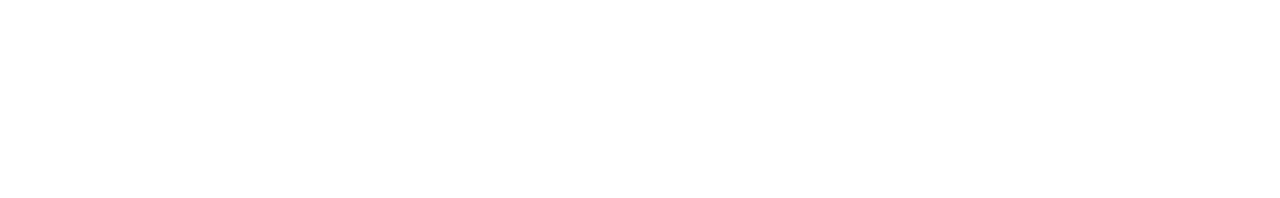
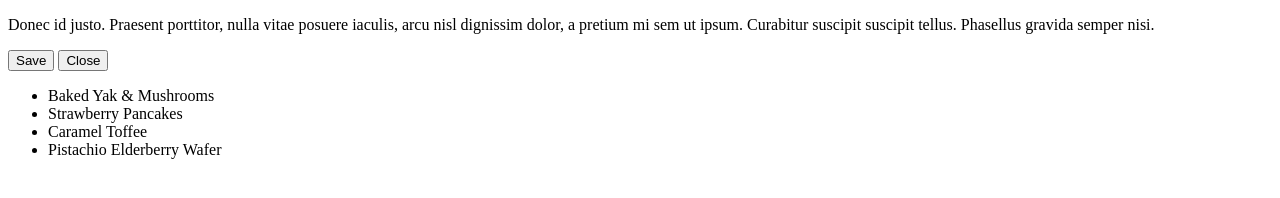
Before and after one commit to Weselka/js, a plain HTML site: page index.html in a window 1280 px wide. Drawn offline with Linux system fonts and the light colour scheme.

Commit message:
2022-09-07

```diff
--- /dev/null
+++ b/css/style.css
@@ -0,0 +1,7 @@
+body {
+  margin: 24px;
+}
+
+.is-hidden {
+  display: none;
+}
--- a/index.html
+++ b/index.html
@@ -7,10 +7,64 @@
     <title>Script</title>
   </head>
   <body>
+    <!-- <ul>
+      <li>First item</li>
+      <li>Second item</li>
+      <li>Third item</li>
+      <li>Fourth item</li>
+      <li>Fifth item</li>
+    </ul> -->
+    <!-- <ul id="menu" class="menu">
+      <li class="menu-item">home</li>
+      <li class="menu-item">about</li>
+      <li class="menu-item">gallery</li>
+      <li>blog</li>
+    </ul> -->
+    <!-- <textarea id="message" class="materialize-textarea" rows="5">Default textarea message</textarea>
+
+    <div>
+      <a href="/home" class="btn">home</a>
+      <a href="/about" class="btn active">about</a>
+      <a href="/gallery" class="btn">gallery</a>
+    </div>
+
+    <br />
+    <img class="image" src="https://placeimg.com/640/480/animals" alt="" width="320" /> -->
+    <!-- <article class="article">
+      <h2 class="article-title">Welcome to Hawaii!</h2>
+      <p class="article-text">
+        Lorem ipsum dolor sit amet consectetur adipisicing elit. Provident quaerat nemo veritatis
+        quasi eius eum aliquid, nobis dolore nisi, magnam eaque iusto, necessitatibus atque laborum
+        quam tempora ducimus dicta ipsam.
+      </p>
+    </article> -->
+    <!-- <p id="paragraph" class="text red big">Proin magna. Sed mollis, eros et ultrices tempus, mauris ipsum aliquam libero, non adipiscing dolor urna a orci. Etiam rhoncus. Donec mi odio, faucibus at, scelerisque quis, convallis in, nisi.</p> -->
+    <!-- <img class="image" src="https://placeimg.com/400/200/nature" alt="Beautiful nature"> -->
+    <!-- <button type="button" data-action="save">Save</button>
+    <button type="button" data-action="close">Close</button> -->
+    <div class="editor">
+      <p>
+        Donec id justo. Praesent porttitor, nulla vitae posuere iaculis, arcu nisl dignissim dolor,
+        a pretium mi sem ut ipsum. Curabitur suscipit suscipit tellus. Phasellus gravida semper
+        nisi.
+      </p>
+      <div class="actions">
+        <button type="button" class="btn" data-action="save">Save</button>
+        <button type="button" class="btn" data-action="close">Close</button>
+      </div>
+    </div>
+
+    <ul class="dishes">
+      <li data-id="14">Baked Yak &amp; Mushrooms</li>
+      <li data-id="7">Strawberry Pancakes</li>
+      <li data-id="3">Caramel Toffee</li>
+      <li data-id="61">Pistachio Elderberry Wafer</li>
+    </ul>
     <!-- <script type="module" src="./js/script-hw-1.js"></script> -->
     <!-- <script type="module" src="./js/script-hw-2.js"></script> -->
     <!-- <script type="module" src="./js/script-hw-3.js"></script> -->
     <!-- <script type="module" src="./js/script-hw-4.js"></script> -->
-    <script type="module" src="./js/script-hw-5.js"></script>
+    <!-- <script type="module" src="./js/script-hw-5.js"></script> -->
+    <script type="module" src="./js/script-hw-6.js"></script>
   </body>
 </html>
--- /dev/null
+++ b/js/script-hw-6.js
@@ -0,0 +1,112 @@
+// ПРИКЛАД 1
+// console.log(document);
+
+// const body = document.body;
+// console.log(body);
+
+// const list = body.firstElementChild;
+// console.log(list);
+
+// const firstListItem = list.firstElementChild;
+// console.log(firstListItem);
+
+// const listItems = list.children;
+// console.log(listItems);
+
+//  ПРИКЛАД 2
+// const listWithId = document.querySelector('#menu');
+// listWithId.style.textTransform = 'uppercase';
+// listWithId.style.fontSize = '24px';
+// console.log(listWithId);
+
+// const listWithClass = document.querySelector('.menu');
+// console.log(listWithClass);
+
+// const menuItemsByTagName = document.querySelectorAll("li");
+// console.log(menuItemsByTagName);
+
+// const menuItemsByClass = document.querySelectorAll(".menu-item");
+// console.log(menuItemsByClass);
+
+// const firstMenuItem = document.querySelector(".menu-item");
+// firstMenuItem.style.color = 'tomato';
+// console.log(firstMenuItem);
+
+//  ПРИКЛАД 3
+//===================================================
+// const message = document.querySelector("#message");
+// console.log(message.value); // Default textarea message
+
+// //===================================================
+// const activeLink = document.querySelector(".btn.active");
+// console.log(activeLink.href); // https://s.codepen.io/about
+
+// //===================================================
+// const image = document.querySelector(".image");
+// console.log(image.src); // https://placeimg.com/640/480/animals
+// image.src = 'https://placeimg.com/640/480/tech';
+
+//  ПРИКЛАД 4
+// const text = document.querySelector('.article-text');
+// console.log(text.textContent); // text inside p.article-text
+
+// const title = document.querySelector('.article-title');
+// title.textContent = 'Welcome to Bahamas!';
+
+//  ПРИКЛАД 5
+// const text = document.querySelector('#paragraph');
+
+// console.log(text.classList); // ["text", "red", "big", value: "text red big"]
+
+// console.log(text.classList.contains('red')); // true
+
+// text.classList.remove('big');
+// console.log(text.classList); // ["text", "red", value: "text red"]
+
+// text.classList.add('new-class');
+// console.log(text.classList); // ["text", "red", "new-class", value: "text red new-class"]
+
+// // Can add multiple classes
+// text.classList.add('a', 'b', 'c');
+// console.log(text.classList);
+
+// text.classList.toggle('is-hidden'); // will add is-hidden class
+// text.classList.toggle('is-hidden'); // will remove is-hidden class
+
+// // classList has a forEach method
+// text.classList.forEach(cls => {
+//   console.log(cls); // text, red, new-class
+// });
+
+//  ПРИКЛАД 6
+// const image = document.querySelector(".image");
+
+// console.log(image.attributes); // NamedNodeMap {0: class, 1: src, 2: alt, length: 3}
+
+// console.log(image.hasAttribute("src")); // true
+
+// console.log(image.getAttribute("alt")); // "Lake and clouds"
+
+// image.setAttribute("alt", "Amazing nature");
+
+// console.log(image.getAttribute("alt")); // Amazing nature
+// console.log(image.attributes);
+
+//  ПРИКЛАД 7
+// const saveBtn = document.querySelector('button[data-action="save"]');
+// console.log(saveBtn.dataset.action); // "save"
+
+// const closeBtn = document.querySelector('button[data-action="close"]');
+// console.log(closeBtn.dataset.action); // "close"
+
+//  ПРИКЛАД 8
+const saveBtn = document.querySelector('.editor button[data-action="save"]');
+const closeBtn = document.querySelector('.editor button[data-action="close"]');
+
+console.log(saveBtn.dataset.action); //save
+console.log(closeBtn.dataset.action); //close
+
+const dishes = document.querySelectorAll('.dishes > li');
+dishes.forEach(dish => {
+  console.log(dish.dataset.id);
+});
```
